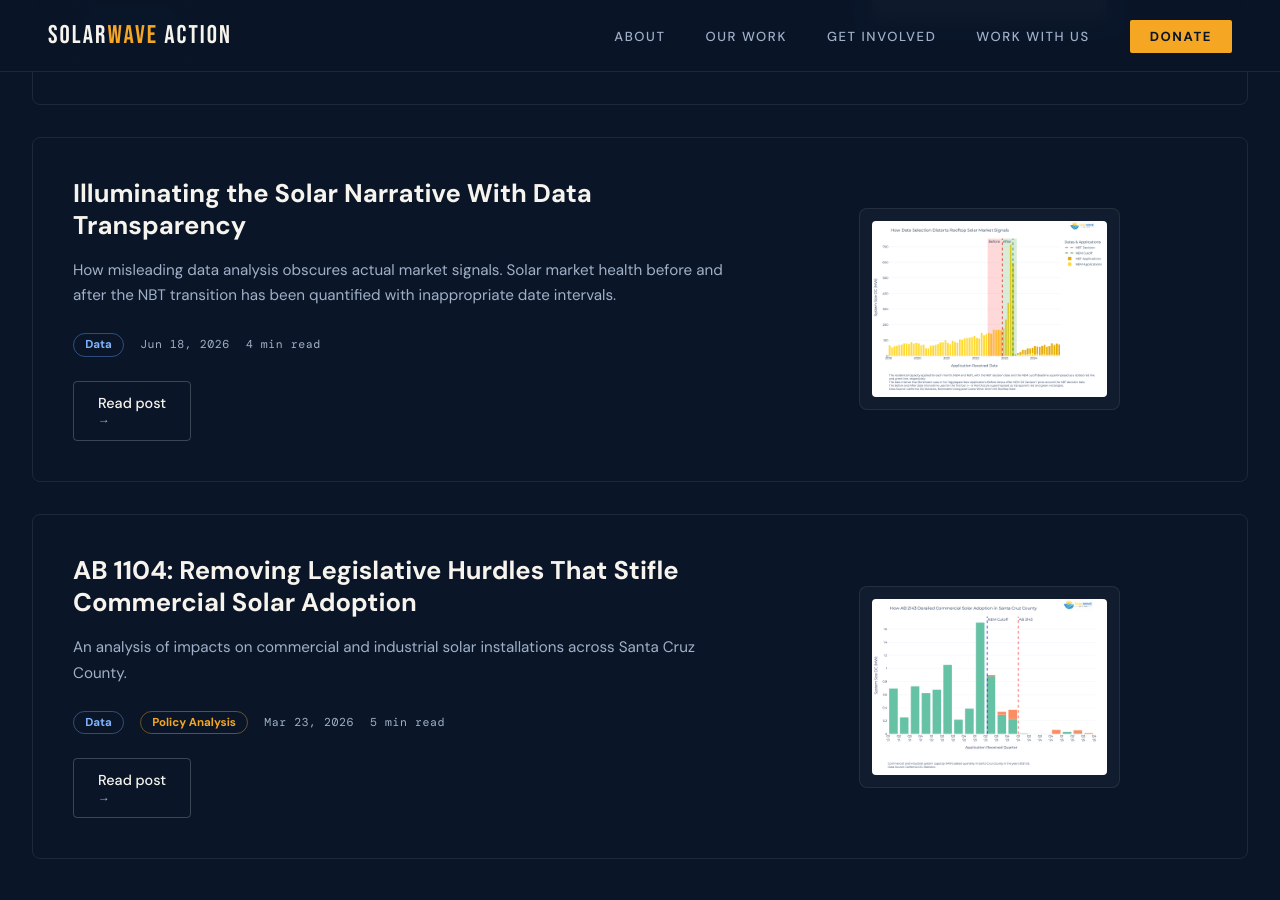
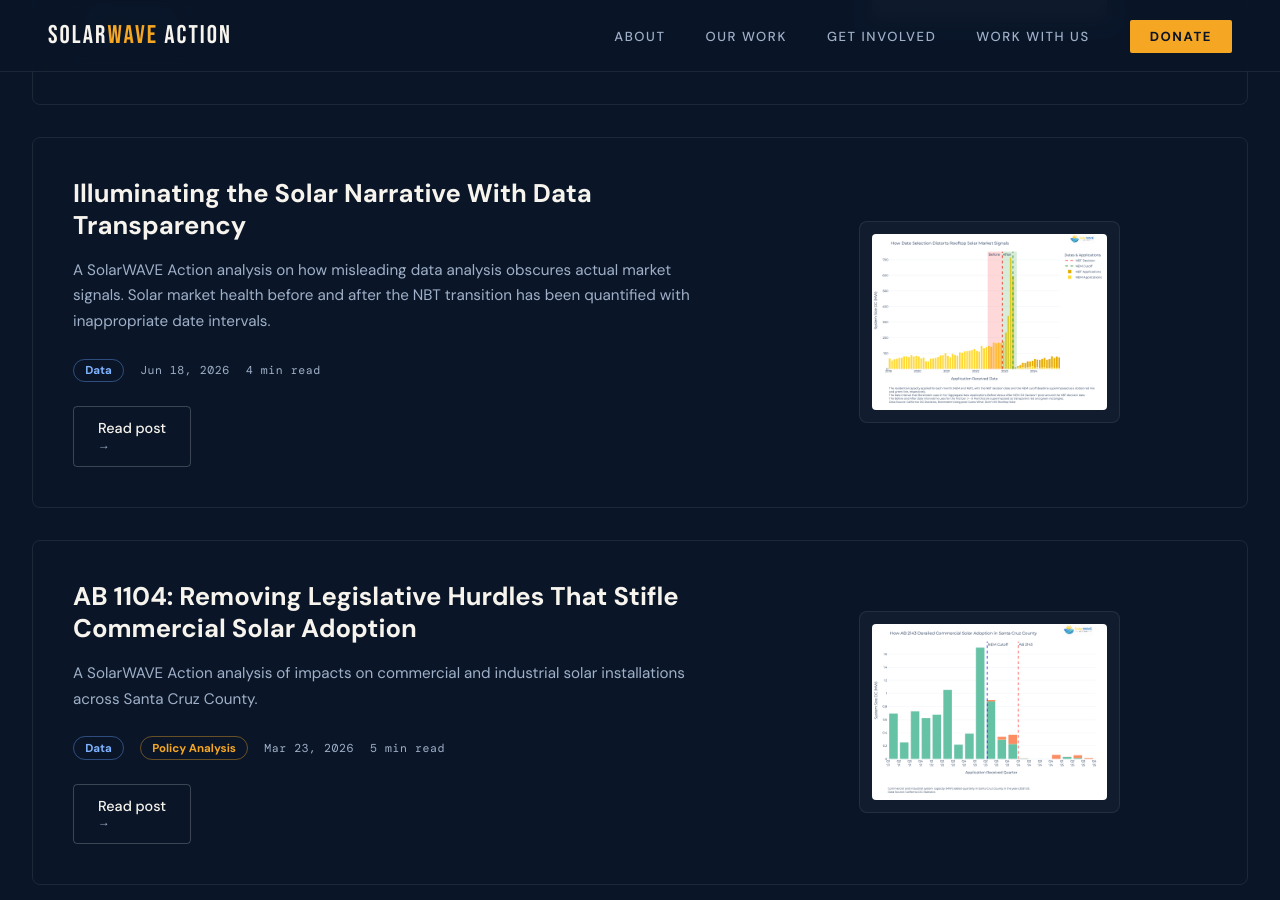
Before and after one commit to SolarWAVE-Action/solarwave-website, a Jekyll site: the page built from blog/blog.html, in a window 1280 px wide and 900 px high, scrolled down 1665 px. Built offline with Jekyll 4.4.1, drawn with Linux system fonts in a browser that asks for light colours; some of the changed text lies outside the part shown.

Commit message:
updated main blog

```diff
--- a/blog/blog.html
+++ b/blog/blog.html
@@ -166,7 +166,7 @@ permalink: /blog/
     </div>
     <h1>Research &amp; Education Blog</h1>
     <p>Nonpartisan, data-driven research and public education on clean energy in California. Every analysis publishes its data and code so readers can check the work and reach their own conclusions.</p>
-    <p class="hero-sponsor">Research in this section is produced by <a href="{{ '/projects/new_solar_wave/' | relative_url }}">SolarWAVE Action Research &amp; Public Education Initiative</a>, a research and public education project fiscally sponsored by the American Solar Energy Society (ASES), a 501(c)(3) nonprofit. This section does not endorse or oppose candidates or ask readers to take action on legislation. To support this research, <a href="{{ '/donate/research/' | relative_url }}">donate through ASES</a>.</p>
+    <p class="hero-sponsor">New research in this section is produced by <a href="{{ '/projects/new_solar_wave/' | relative_url }}">SolarWAVE Action Research &amp; Public Education Initiative</a>, a research and public education project fiscally sponsored by the American Solar Energy Society (ASES), a 501(c)(3) nonprofit. This section does not endorse or oppose candidates or ask readers to take action on legislation. To support this research, <a href="{{ '/donate/research/' | relative_url }}">donate through ASES</a>.</p>
   </div>
 
   <!-- FILTER TABS -->
@@ -237,7 +237,7 @@ permalink: /blog/
     <div class="featured-card img-preview" data-category="data">
       <div>
         <h2>Illuminating the Solar Narrative With Data Transparency</h2>
-          <p class="excerpt">How misleading data analysis obscures actual market signals. Solar market health before and after the NBT transition has been quantified with inappropriate date intervals.</p>
+          <p class="excerpt">A SolarWAVE Action analysis on how misleading data analysis obscures actual market signals. Solar market health before and after the NBT transition has been quantified with inappropriate date intervals.</p>
           <div class="post-meta">
             <span class="tag-pill data">Data</span>
             <span class="meta-text">Jun 18, 2026</span>
@@ -253,7 +253,7 @@ permalink: /blog/
     <div class="featured-card img-preview" data-category="data">
       <div>
         <h2>AB 1104: Removing Legislative Hurdles That Stifle Commercial Solar Adoption</h2>
-          <p class="excerpt">An analysis of impacts on commercial and industrial solar installations across Santa Cruz County.</p>
+          <p class="excerpt">A SolarWAVE Action analysis of impacts on commercial and industrial solar installations across Santa Cruz County.</p>
           <div class="post-meta">
             <span class="tag-pill data">Data</span>
             <span class="tag-pill policy">Policy Analysis</span>
```
